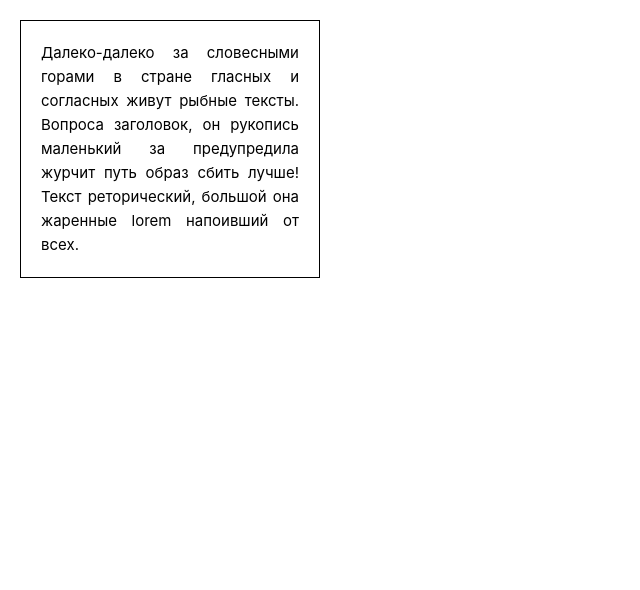
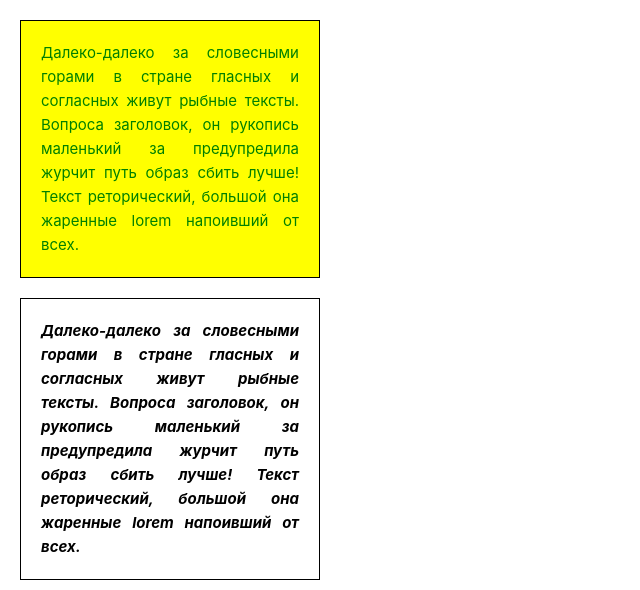
Before and after one commit to aanddi/vue3_exercises, a Vue app in the folder vue3/: page / in a window 1280 px wide. Shown: the top 590 px of the page, without its empty margins (0-640 px from the left). Built offline with nearby package versions, Linux system fonts and the light colour scheme.

Commit message:
Стилизация через атрибут style в Vue

```diff
--- a/vue3/src/App.vue
+++ b/vue3/src/App.vue
@@ -13,7 +13,13 @@ export default {
 </script>
 
 <template>
-  <p :class="{ active: isValid, valid: isDisabled, block: isValid }">
+  <p :class="{block: isValid, color: isValid, bg: isValid}">
+    Далеко-далеко за словесными горами в стране гласных и согласных живут рыбные тексты. Вопроса заголовок, он рукопись
+    маленький за предупредила журчит путь образ сбить лучше! Текст реторический, большой она жаренные lorem напоивший от
+    всех.
+  </p>
+
+  <p :class="{block: isValid, bold: isValid, cursive: isValid }">
     Далеко-далеко за словесными горами в стране гласных и согласных живут рыбные тексты. Вопроса заголовок, он рукопись
     маленький за предупредила журчит путь образ сбить лучше! Текст реторический, большой она жаренные lorem напоивший от
     всех.
@@ -29,20 +35,13 @@ export default {
   text-align: justify;
 }
 
-.red {
-  background-color: red;
-  color: #fff;
+.color.bg {
+  color: green;
+  background-color: yellow;
 }
 
-.btn {
-  background-color: #d80808;
-  color: #fff;
-  padding: 15px;
-  margin-left: 100px;
-  border-radius: 10px;
-}
-
-.active {
-  display: block;
+.bold.cursive {
+  font-weight: bold;
+  font-style: italic;
 }
 </style>
```
